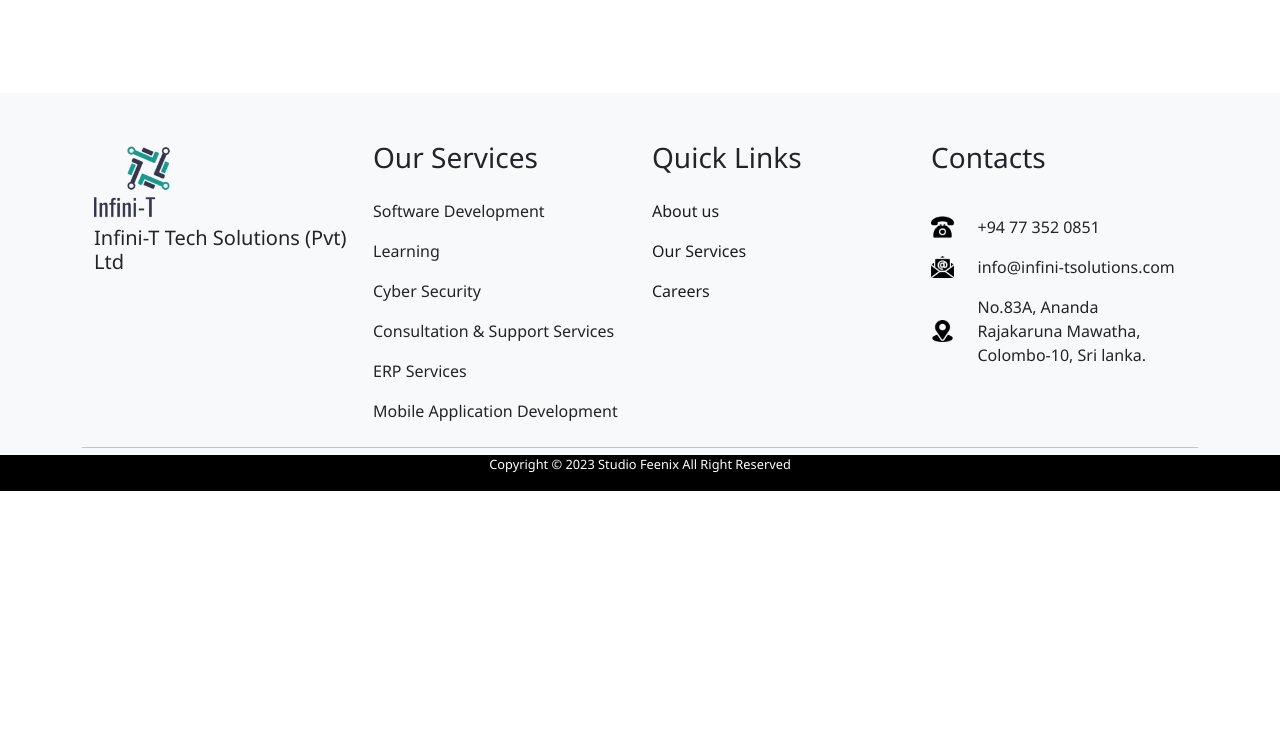
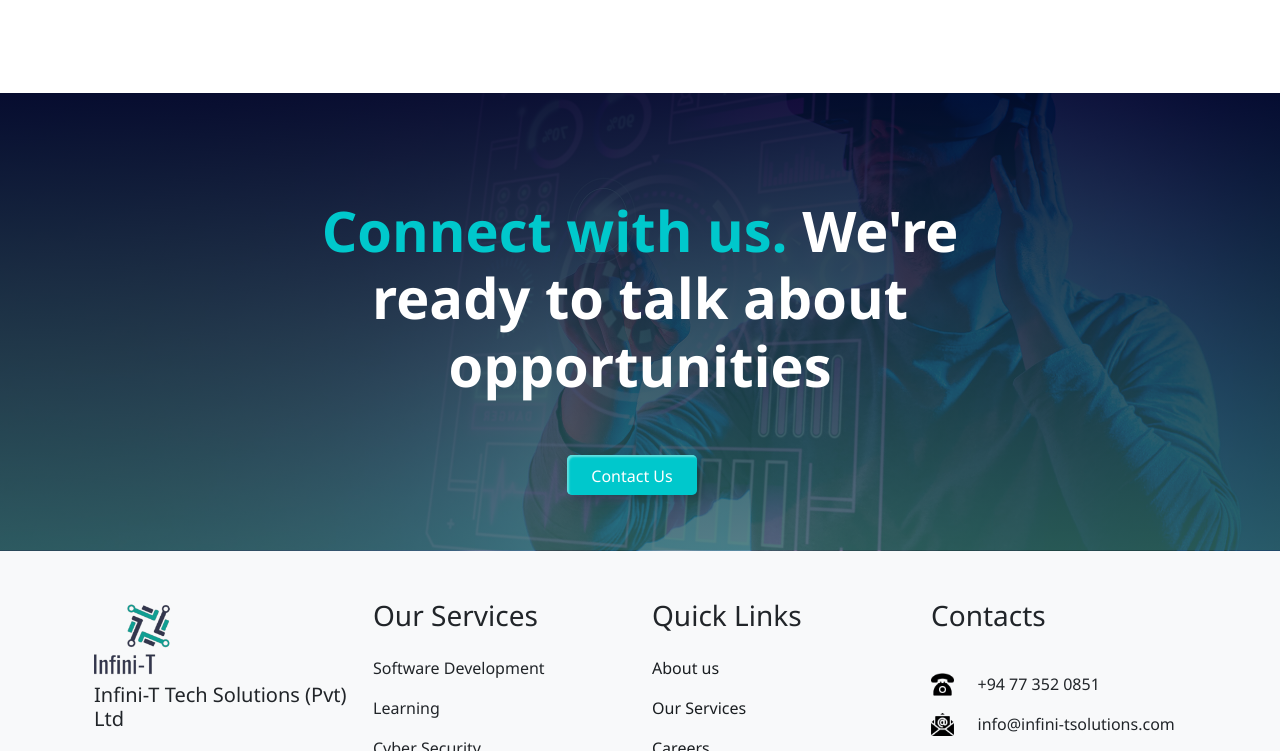
Before and after one commit to BhashithaArambepola/infini-T-webSite, a plain HTML site: page index.html in a window 1280 px wide. Shown: the part 2358-3109 px from the top of the page. Before the commit the page ends 2849 px from the top, so only its background shows below. Drawn offline with nearby package versions, Linux system fonts and the light colour scheme.

Commit message:
finla changes

```diff
--- a/css/Final.css
+++ b/css/Final.css
@@ -94,3 +94,19 @@
 .go-model:hover{
     transform: scale(0.1) !important;
 }
+
+.connect-with-Us{
+    color: #00C8CC;
+}
+.bg-contact-section{
+    background-image:linear-gradient(0deg, rgba(49, 110, 105, 0.8), rgba(1, 13, 47, 0.9)), url("../src/images/bg-images/medium-shot-man-wearing-vr-glasses.jpg");
+
+    background-size: auto;
+    background-repeat: no-repeat;
+    background-position: center;
+    background-size: cover;
+}
+.contact-section-text{
+    font-size: 3.5em;
+    font-weight: 600;
+}
--- a/css/main.css
+++ b/css/main.css
@@ -839,6 +839,7 @@ label {
     background-size: cover;
 }
 
+
 .bg-expert {
     background-image: linear-gradient(0deg, rgba(49, 110, 105, 0.8), rgba(1, 13, 47, 0.9)), url("../src/images/bg-images/futuristic-smart-city-with-5g-global-network-technology copy.jpg");
     background-size: auto;
--- a/index.html
+++ b/index.html
@@ -370,6 +370,19 @@
     </section>
 </div>
 
+<section id="contact" class="bg-contact-section container-parallax">
+    <div class="container">
+        <div class="row d-flex justify-content-center align-items-center py-lg-2">
+            <div class="col-8 py-5 text-center">
+                <h1 class="text-white py-5 contact-section-text"><span class="connect-with-Us">Connect with us.</span> We're ready to talk about opportunities</h1>
+                <a href="pages/ContactUs.html" class="py-5">
+                    <button class="custom-btn-dark dark-button me-3"><span>Contact Us</span></button>
+                </a>
+            </div>
+        </div>
+    </div>
+</section>
+
 <footer class="bg-light d-flex justify-content-center align-items-center pt-5 ">
 
     <div class="row container d-flex justify-content-center align-items-start">
```
